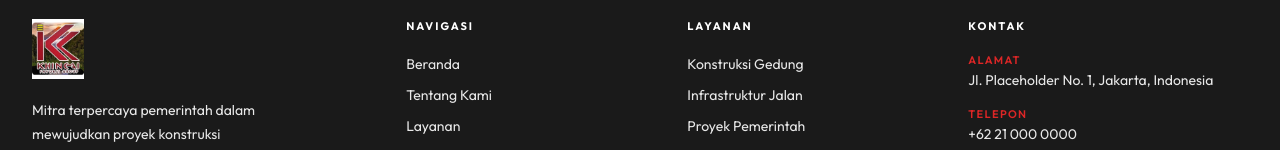
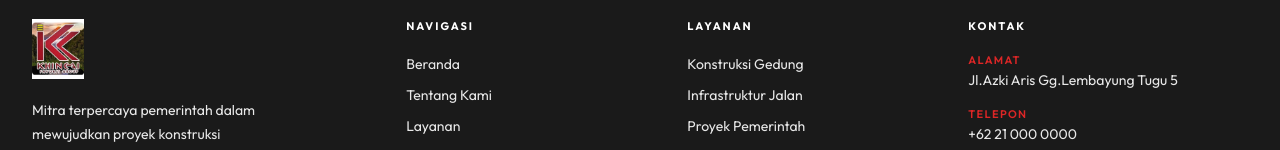
Before and after one commit to haziqdafren/projectPTKhincai, a React (Vite) app: page /kontak in a window 1280 px wide. Shown: the part 1605-1755 px from the top of the page. Built offline with nearby package versions, Linux system fonts and the light colour scheme.

Commit message:
Update Footer.jsx

```diff
--- a/src/components/Footer.jsx
+++ b/src/components/Footer.jsx
@@ -59,7 +59,7 @@ export default function Footer() {
             <div className="footer__col-title">Kontak</div>
             <div className="footer__contact-item">
               <span className="footer__contact-label">Alamat</span>
-              <span className="footer__contact-value">Jl. Placeholder No. 1, Jakarta, Indonesia</span>
+              <span className="footer__contact-value">Jl.Azki Aris Gg.Lembayung Tugu 5</span>
             </div>
             <div className="footer__contact-item">
               <span className="footer__contact-label">Telepon</span>
```
